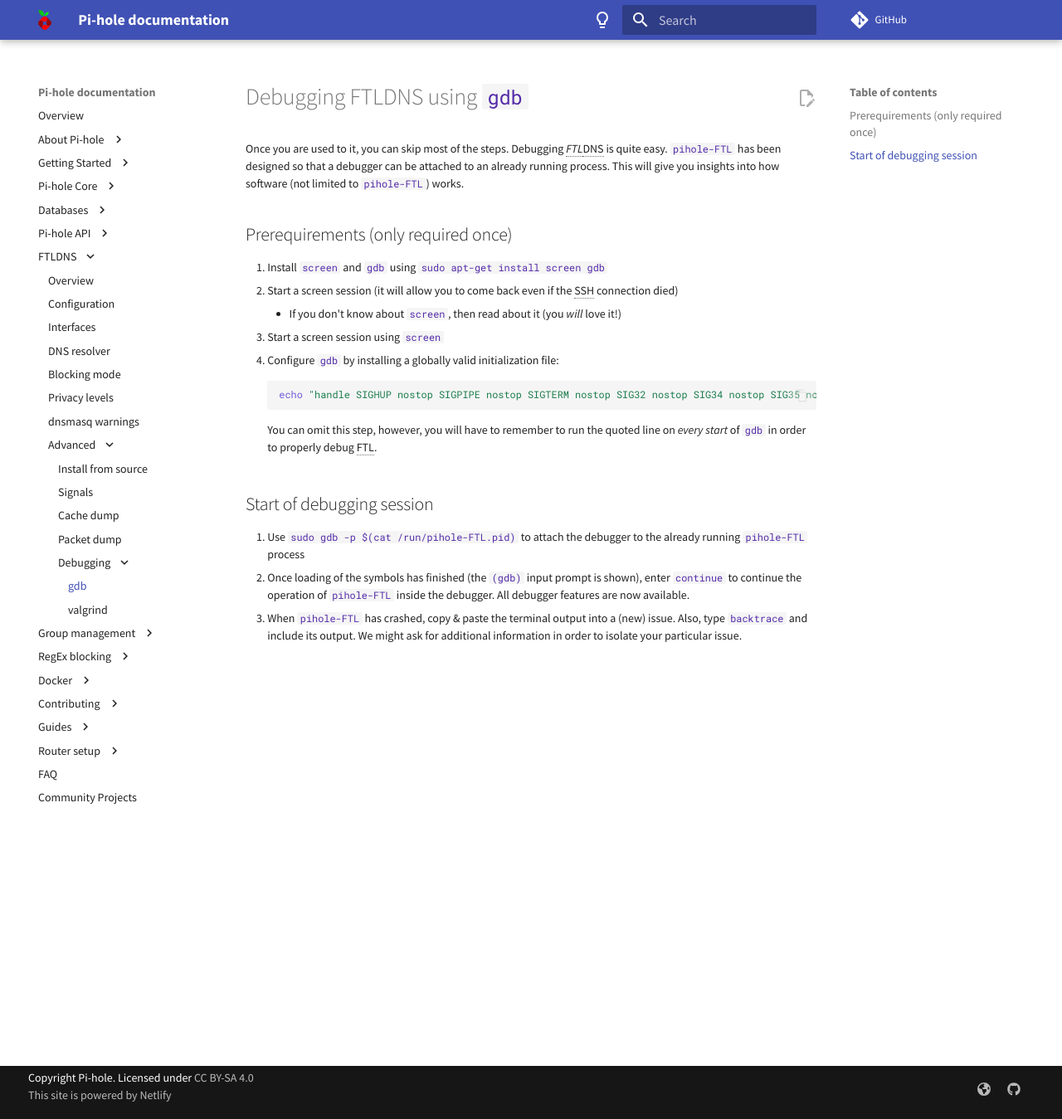
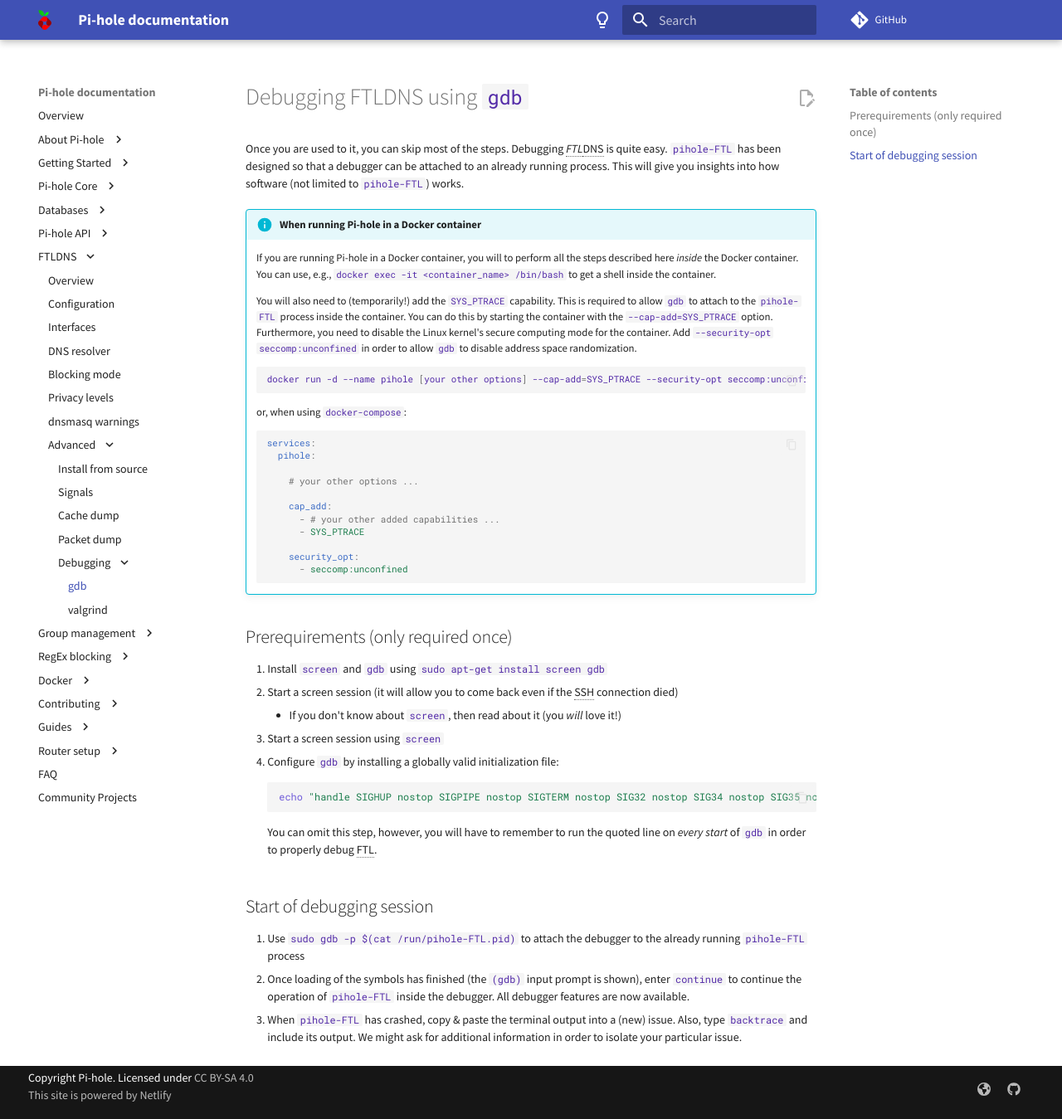
Before and after one commit to pi-hole/docs, an MkDocs documentation site: the page built from docs/ftldns/debugging.md, in a window 1280 px wide and 1349 px high. Shown: the whole window at 83% size. Built offline with MkDocs 1.6.1 and Material for MkDocs 9.7.7, drawn with Linux system fonts in a browser that asks for light colours; comment, search, counter and statistics services are not loaded.

Commit message:
Add docker instructions to FTL gdb debugging page
Signed-off-by: DL6ER <dl6er@dl6er.de>

````diff
--- a/docs/ftldns/debugging.md
+++ b/docs/ftldns/debugging.md
@@ -1,6 +1,33 @@
 # Debugging FTLDNS using `gdb`
 
 Once you are used to it, you can skip most of the steps. Debugging *FTL*DNS is quite easy. `pihole-FTL` has been designed so that a debugger can be attached to an already running process. This will give you insights into how software (not limited to `pihole-FTL`) works.
+
+<!-- markdownlint-disable code-block-style -->
+!!! info "When running Pi-hole in a Docker container"
+    If you are running Pi-hole in a Docker container, you will to perform all the steps described here *inside* the Docker container. You can use, e.g., `docker exec -it <container_name> /bin/bash` to get a shell inside the container.
+
+    You will also need to (temporarily!) add the `SYS_PTRACE` capability. This is required to allow `gdb` to attach to the `pihole-FTL` process inside the container. You can do this by starting the container with the `--cap-add=SYS_PTRACE` option. Furthermore, you need to disable the Linux kernel's secure computing mode for the container. Add `--security-opt seccomp:unconfined` in order to allow `gdb` to disable address space randomization.
+
+    ```bash
+    docker run -d --name pihole [your other options] --cap-add=SYS_PTRACE --security-opt seccomp:unconfined pihole/pihole
+    ```
+
+    or, when using `docker-compose`:
+
+    ```yaml
+    services:
+      pihole:
+
+        # your other options ...
+
+        cap_add:
+          - # your other added capabilities ...
+          - SYS_PTRACE
+
+        security_opt:
+          - seccomp:unconfined
+    ```
+<!-- markdownlint-enable code-block-style -->
 
 ## Prerequirements (only required once)
 
````
